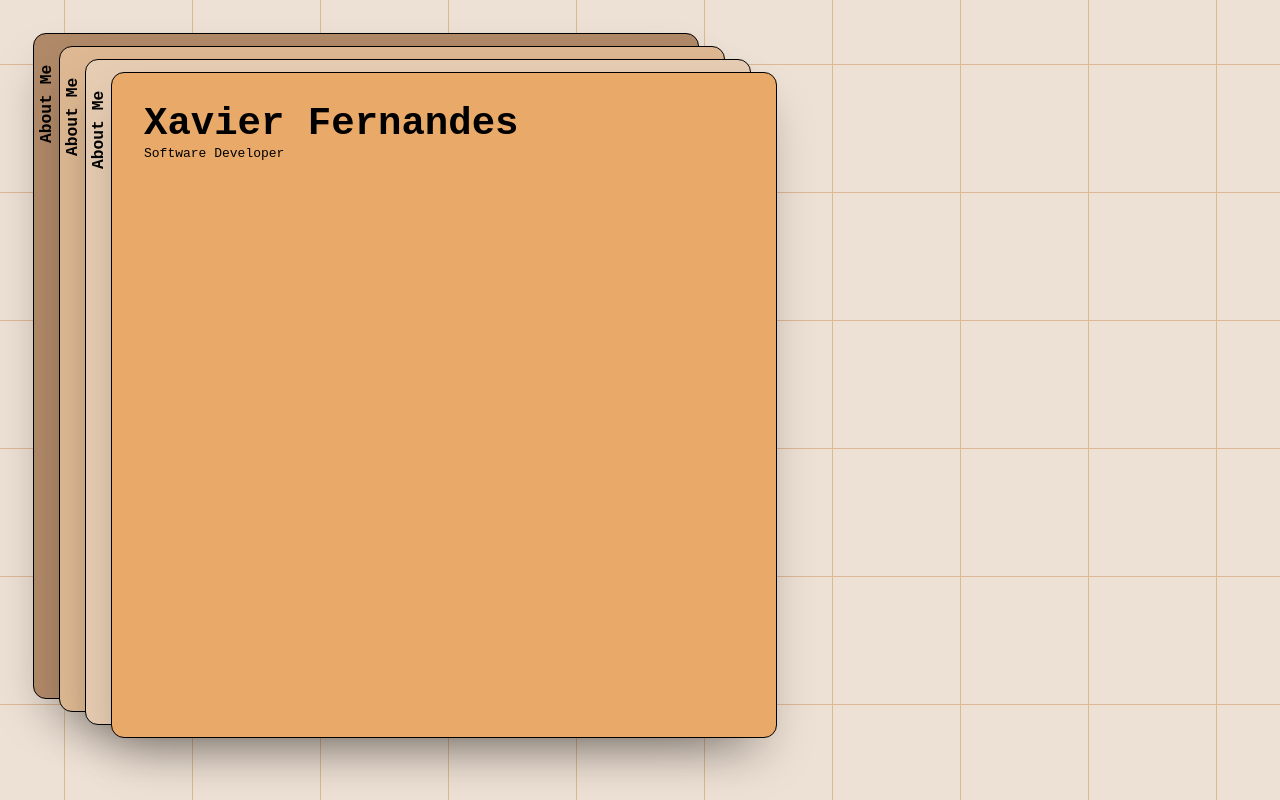
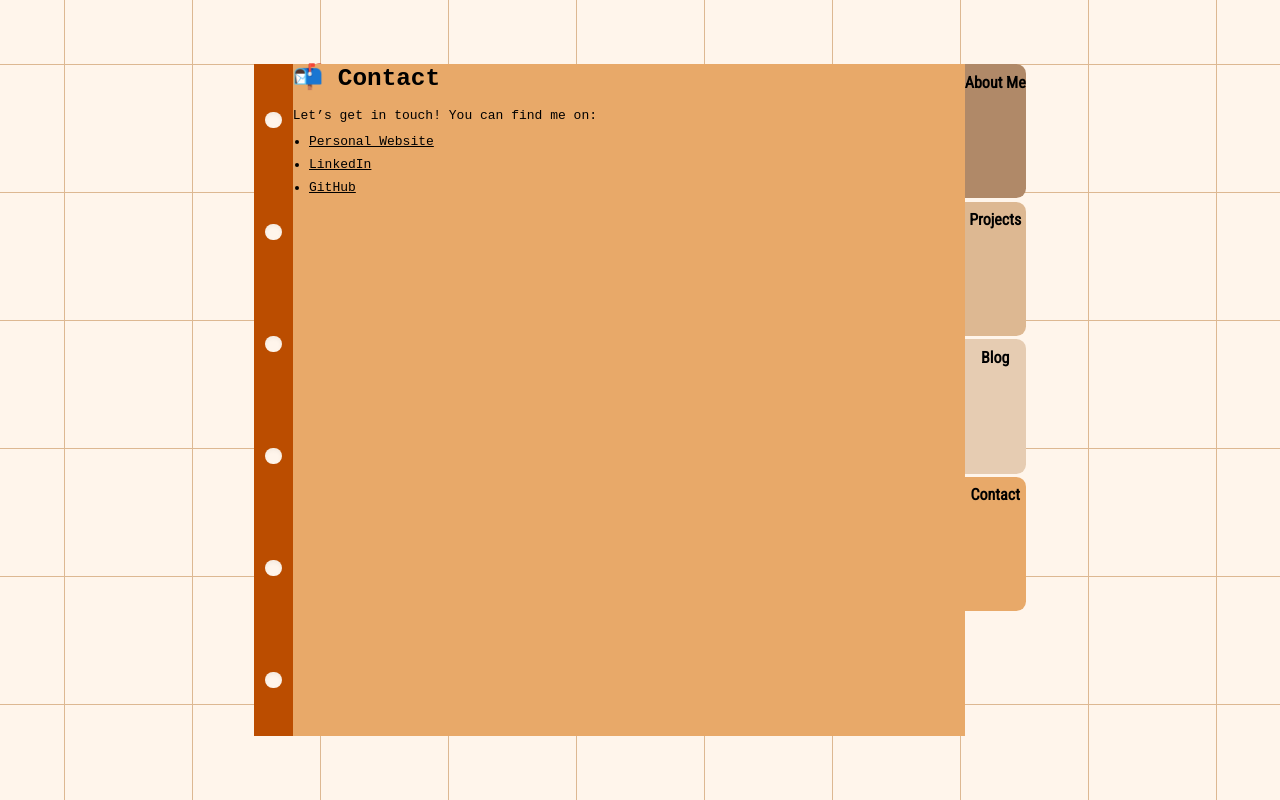
Before and after one commit to xavier-batista-fernandes/have-you-met-xavier, a Next.js app: page / in a window 1280 px wide. Built offline with nearby package versions, Linux system fonts and the light colour scheme.

Commit message:
🧢 create multiple cards with separators

```diff
--- a/app/page.tsx
+++ b/app/page.tsx
@@ -1,132 +1,193 @@
+/** biome-ignore-all lint/a11y/noStaticElementInteractions: <explanation> */
+/** biome-ignore-all lint/a11y/useKeyWithClickEvents: <explanation> */
 "use client";
-import { GitHubIcon } from "@/components/icons/github-icon";
-import { LinkedInIcon } from "@/components/icons/linkedin-icon";
-import { useEffect } from "react";
 
-export default function Home() {
-  useEffect(() => {
-    const items = document.getElementById("items")?.children!;
-    for (const item of items) {
-      const handlerMouseOver = () => {
-        console.log(item);
-        item.style.transition = `transform 0.5s ease-in-out, height 0.5s ease-in-out`;
-        item.style.transform = `translateX(20px)`;
-      };
-      item.addEventListener("click", handlerMouseOver);
+import { Roboto_Condensed } from "next/font/google";
+import { useState } from "react";
 
-      const handlerMouseLeave = () => {
-        console.log(item);
-        item.style.transition = `transform 0.5s ease-in-out, height 0.5s ease-in-out`;
-        item.style.transform = `translateX(-20px)`;
-      };
-      item.addEventListener("click", handlerMouseLeave);
-    }
-  }, []);
+const labelFont = Roboto_Condensed({
+  weight: "400", // ou ["400","700"] se quiseres várias
+  subsets: ["latin"],
+});
 
-  return (
-    <>
-      {/* <div
-        className="fixed"
-        style={{ backgroundImage: "linear-gradient(to right, black 1px, black 1px)" }}
-      ></div> */}
-      <div
-        id="items"
-        className="relative h-screen bg-[#ede0d4] transition-transform"
-        style={{
+const cards = [
+  { id: 1, title: "About Me", color: "#b08968" },
+  { id: 2, title: "Projects", color: "#ddb892" },
+  { id: 3, title: "Blog", color: "#e6ccb2" },
+  { id: 4, title: "Contact", color: "#e8a969" },
+];
+
+const squaresBg = {
   backgroundImage:
     "linear-gradient(to right, #ddb892 1px, transparent 1px), linear-gradient(to bottom, #ddb892 1px, transparent 1px)",
   backgroundSize: "10vw 10vw",
   backgroundPosition: "5vw 5vw",
+  backgroundColor: "#fff5eb",
+  // background: "radial-gradient(circle, rgba(255, 255, 255, 1) 0%, rgba(0, 61, 99, 1) 100%)",
+  // backgroundSize: "500%",
+  // backgroundPosition: "left",
+};
+
+export default function Home() {
+  const [activeCard, setActiveCard] = useState(4);
+
+  const DURATION = 1000;
+  const handleCardClick = (id: number) => {
+    const card = document.getElementById(`card-${id}`);
+    const label = document.getElementById(`label-${id}`);
+
+    [card, label].forEach((el) => {
+      el?.animate(
+        [
+          { transform: "translate(0)" },
+          { transform: "translate(1000px)" },
+          { transform: "translate(0)" },
+        ],
+        {
+          duration: DURATION,
+          easing: "ease-in-out",
+        },
+      );
+    });
+
+    setTimeout(() => {
+      setActiveCard(id);
+    }, DURATION / 2);
+  };
+
+  return (
+    <div className="h-screen flex justify-center py-[5%]" style={squaresBg}>
+      <div className="bg-amber-700 h-full w-[3%] flex flex-col justify-around items-center">
+        {Array.from({ length: 6 }).map((_, i) => (
+          <div
+            key={`hole-${i}`}
+            className="w-5 h-5 rounded-full shadow-inner"
+            style={squaresBg}
+          ></div>
+        ))}
+      </div>
+
+      <div className="relative h-full flex-[0_0_auto] aspect-square">
+        {cards.map((card, index) => {
+          const isActive = activeCard === card.id;
+          return (
+            <div
+              id={`card-${card.id}`}
+              key={card.id}
+              className=" absolute inset-0"
+              style={{
+                backgroundColor: card.color,
+                zIndex: isActive ? 50 : index + 1,
               }}
             >
-        <div className="absolute h-5/6 aspect-square left-10 top-10 rounded-2xl border-1 shadow-2xl bg-[#b08968]">
-          <h2 className="font-bold text-xl w-fit -rotate-90 -translate-x-8 translate-y-18">
-            About Me
+              {getCardContent(card.id)}
+            </div>
+          );
+        })}
+      </div>
+
+      <ul className="flex flex-col gap-1 flex-[0_0_auto]">
+        {cards.map((card) => (
+          <li
+            id={`label-${card.id}`}
+            key={card.id}
+            className="h-[20%] rounded-r-xl overflow-hidden"
+            onClick={() => handleCardClick(card.id)}
+          >
+            <h2
+              className="font-extrabold py-2 text-center select-none cursor-pointer h-full"
+              style={{
+                writingMode: "sideways-rl",
+                backgroundColor: card.color,
+                fontFamily: labelFont.style.fontFamily,
+              }}
+            >
+              {card.title}
             </h2>
+          </li>
+        ))}
+      </ul>
     </div>
-        <div className="absolute h-5/6 aspect-square left-18 top-14 rounded-2xl border-1 shadow-2xl bg-[#ddb892]">
-          <h2 className="font-bold text-xl w-fit -rotate-90 -translate-x-8 translate-y-18">
-            About Me
-          </h2>
-        </div>
-        <div className="absolute h-5/6 aspect-square left-26 top-18 rounded-2xl border-1 shadow-2xl bg-[#e6ccb2] ">
-          <h2 className="font-bold text-xl w-fit -rotate-90 -translate-x-8 translate-y-18">
-            About Me
-          </h2>
-        </div>
-        <div className="absolute h-5/6 aspect-square left-34 top-22 rounded-2xl border-1 shadow-2xl bg-[#e8a969] p-10">
-          <h1 className="font-extrabold text-5xl">Xavier Fernandes</h1>
-          <p>Software Developer</p>
-        </div>
-      </div>
-    </>
   );
 }
 
-const FooterComponent = () => (
-  <footer className="relative w-full bg-gradient-to-b from-neutral-950 to-black py-12 border-t border-neutral-800">
-    <div className="flex flex-col md:flex-row justify-between items-center max-w-6xl mx-auto px-6 gap-10">
-      {/* Social Links */}
-      <div className="flex flex-col items-center md:items-start gap-4">
-        <h3 className="text-neutral-400 text-sm font-semibold tracking-widest uppercase">
-          Connect
-        </h3>
-        <div className="flex flex-col gap-3">
-          <a
-            href="https://github.com/xavier-batista-fernandes"
-            target="_blank"
-            rel="noopener noreferrer"
-            className="group flex items-center gap-3 text-neutral-400 hover:text-blue-400 transition-all duration-200"
-          >
-            <div className="h-8 w-8">
-              <GitHubIcon />
+function getCardContent(id: number) {
+  switch (id) {
+    case 1:
+      return (
+        <div>
+          <h1 className="text-3xl font-bold mb-4">👋 About Me</h1>
+          <p className="mb-2">
+            Hi, I’m <strong>Xavier Batista Fernandes</strong>, a Software Engineer at
+            <em> Volkswagen Digital Solutions</em>. I’ve been coding professionally for about 1 year
+            and a half, focusing on frontend (React, TypeScript, Angular, Tailwind, design systems)
+            and also backend with Java and Spring Boot.
+          </p>
+          <p className="mb-2">
+            I enjoy building interactive apps with a touch of humor 😄 and I’m also into
+            accessibility (a11y), clean architecture, and learning more about authentication &
+            security.
+          </p>
+          <p>Fun fact: I’m also a speedcuber and created a Rubik’s Cube timer app ⏱️!</p>
         </div>
-            <span className="text-sm font-medium">GitHub</span>
+      );
+    case 2:
+      return (
+        <div>
+          <h1 className="text-3xl font-bold mb-4">🚀 Projects</h1>
+          <ul className="list-disc ml-5 space-y-2">
+            <li>
+              <strong>Municipalities (2023)</strong> – a daily game to guess Portuguese
+              municipalities.
+            </li>
+            <li>
+              <strong>Rubik’s Rush (2024)</strong> – a Rubik’s Cube timer & scramble generator.
+            </li>
+            <li>
+              <strong>Terras Lusas (2025)</strong> – interactive map app with “Marathon” mode.
+            </li>
+            <li>
+              <em>Coming soon…</em> 😉
+            </li>
+          </ul>
+        </div>
+      );
+    case 3:
+      return (
+        <div>
+          <h1 className="text-3xl font-bold mb-4">✍️ Blog</h1>
+          <p className="mb-2">
+            I’m working on a Next.js + MDX blog where I’ll post about web dev, observability,
+            accessibility, and sometimes playful side projects.
+          </p>
+          <p>Posts will be short, practical, and a bit playful — like learning notes in public.</p>
+        </div>
+      );
+    case 4:
+      return (
+        <div>
+          <h1 className="text-3xl font-bold mb-4">📬 Contact</h1>
+          <p className="mb-2">Let’s get in touch! You can find me on:</p>
+          <ul className="list-disc ml-5 space-y-1">
+            <li>
+              <a href="https://xavier-batista-fernandes.github.io/" className="underline">
+                Personal Website
               </a>
-          <a
-            href="https://linkedin.com/in/xavier-batista-fernandes"
-            target="_blank"
-            rel="noopener noreferrer"
-            className="group flex items-center gap-3 text-neutral-400 hover:text-blue-400 transition-all duration-200"
-          >
-            <div className="h-8 w-8">
-              <LinkedInIcon />
+            </li>
+            <li>
+              <a href="https://www.linkedin.com/in/xavier-batista-fernandes/" className="underline">
+                LinkedIn
+              </a>
+            </li>
+            <li>
+              <a href="https://github.com/xavier-batista-fernandes" className="underline">
+                GitHub
+              </a>
+            </li>
+          </ul>
         </div>
-            <span className="text-sm font-medium">LinkedIn</span>
-          </a>
-        </div>
-      </div>
-
-      {/* Projects */}
-      <div className="flex flex-col items-center md:items-start gap-4">
-        <h3 className="text-neutral-400 text-sm font-semibold tracking-widest uppercase">
-          Projects
-        </h3>
-        <div className="grid grid-cols-1 gap-2 text-center md:text-left">
-          <a
-            href="https://github.com/xavier-batista-fernandes/project1"
-            target="_blank"
-            rel="noopener noreferrer"
-            className="text-neutral-500 hover:text-blue-400 text-sm font-mono transition-colors duration-200"
-          >
-            Terras Lusas
-          </a>
-          <a
-            href="https://github.com/xavier-batista-fernandes/project2"
-            target="_blank"
-            rel="noopener noreferrer"
-            className="text-neutral-500 hover:text-blue-400 text-sm font-mono transition-colors duration-200"
-          >
-            IPMA+
-          </a>
-        </div>
-      </div>
-    </div>
-
-    {/* Bottom Note */}
-    <div className="text-neutral-600 text-xs mt-10 text-center px-4">
-      &copy; {new Date().getFullYear()} Xavier Fernandes • Built with 🩵 using Next.js (React) &
-      TailwindCSS
-    </div>
-  </footer>
       );
+    default:
+      return null;
+  }
+}
```
Lines whose indentation alone changed are shown as unchanged.
